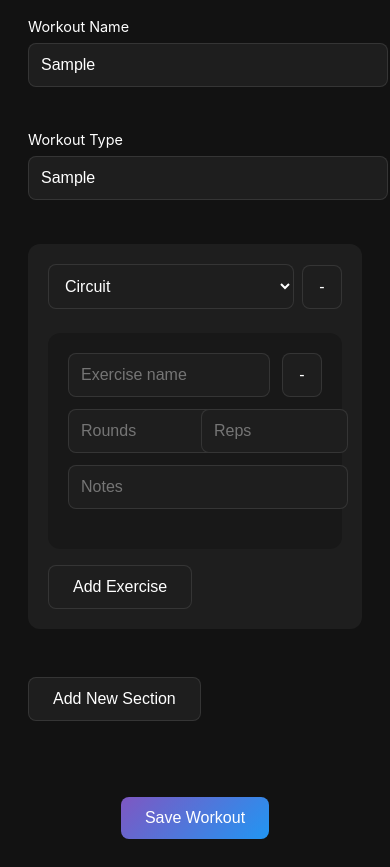
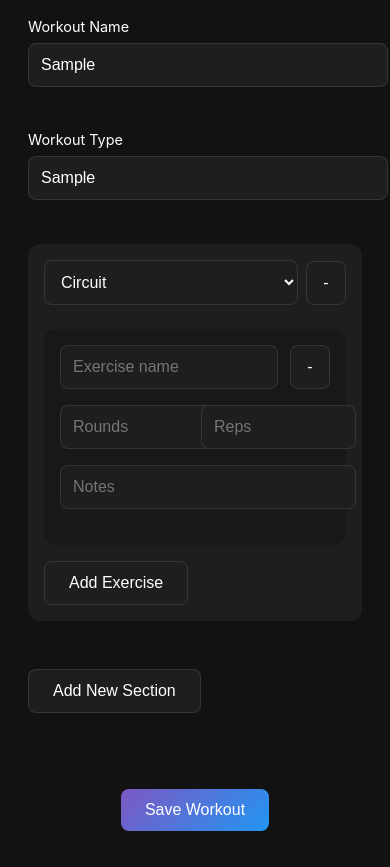
Before and after one commit to wearelikwid/pwa, a plain HTML site: page create-workout.html in a window 390 px wide. Both pictures are taken after typing "Sample", "Sample" into the empty fields and a click on the button "Add Exercise". Shown: the part 109-976 px from the top of the page. Drawn offline with Linux system fonts and the light colour scheme.

Commit message:
Update create-workout.css

```diff
--- a/styles/create-workout.css
+++ b/styles/create-workout.css
@@ -64,24 +64,26 @@
     border-radius: 12px;
     padding: 20px;
     margin-bottom: 16px;
-    display: flex;
-    flex-direction: column;
-    gap: 16px;
 }
 
+/* Exercise name group */
 .exercise-name-group {
     display: flex;
+    align-items: center;
     gap: 12px;
-    margin-bottom: 0;
+    margin-bottom: 16px;
 }
 
+/* Number fields */
 .number-fields {
-    display: flex;
+    display: grid;
+    grid-template-columns: repeat(2, 1fr);
     gap: 16px;
+    margin-bottom: 16px;
 }
 
 .number-fields input {
-    width: 120px;
+    width: 100%;
     padding: 12px;
     background: var(--card-background);
     border: 1px solid rgba(255, 255, 255, 0.1);
@@ -101,6 +103,11 @@
     text-align: center;
 }
 
+.button.primary {
+    background: linear-gradient(135deg, var(--gradient-start), var(--gradient-end));
+    color: var(--text-color);
+}
+
 .button.secondary {
     background: var(--card-background);
     border: 1px solid rgba(255, 255, 255, 0.1);
@@ -113,25 +120,20 @@
     min-width: 40px;
 }
 
-.button.primary {
-    background: linear-gradient(135deg, var(--gradient-start), var(--gradient-end));
-    color: var(--text-color);
-}
-
 /* Form actions */
 .form-actions {
     margin-top: 32px;
     text-align: center;
 }
 
-/* Responsive design */
+/* Enhanced mobile responsive design */
 @media (max-width: 768px) {
     .container {
         padding: 16px;
     }
 
     .workout-section {
-        padding: 20px;
+        padding: 16px;
     }
 
     .section-header {
@@ -144,16 +146,22 @@
     }
 
     .exercise-item {
-        gap: 12px;
+        padding: 16px;
     }
 
     .number-fields {
         display: grid;
         grid-template-columns: repeat(2, 1fr);
         gap: 12px;
+        margin: 0 0 16px 0;
     }
 
     .number-fields input {
         width: 100%;
+        min-width: 0;
+    }
+
+    .exercise-name-group {
+        margin-bottom: 16px;
     }
 }
```
